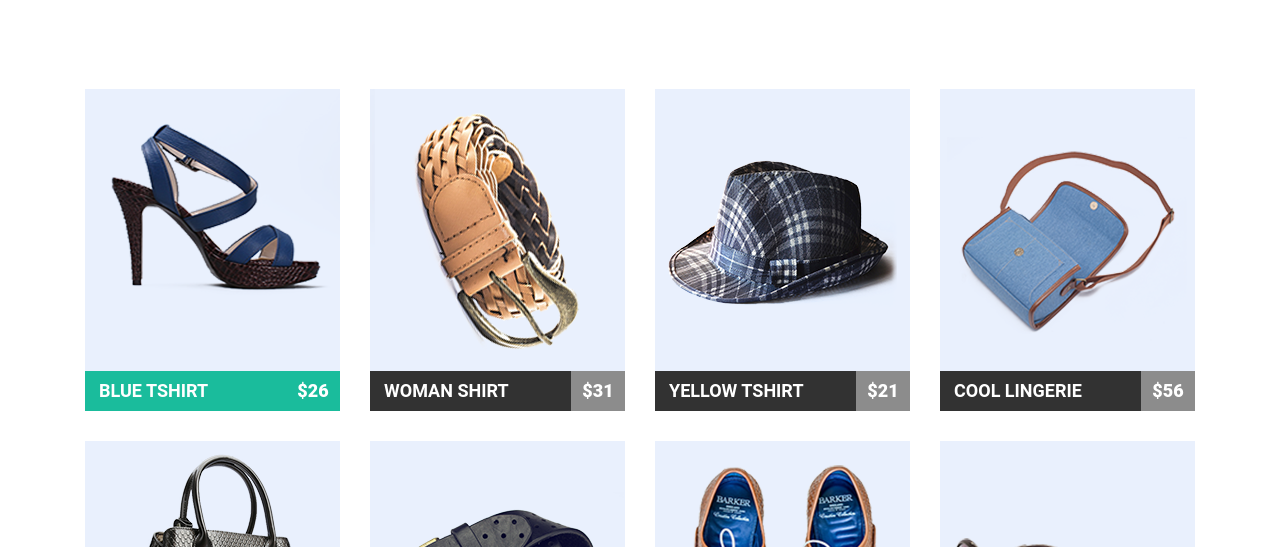
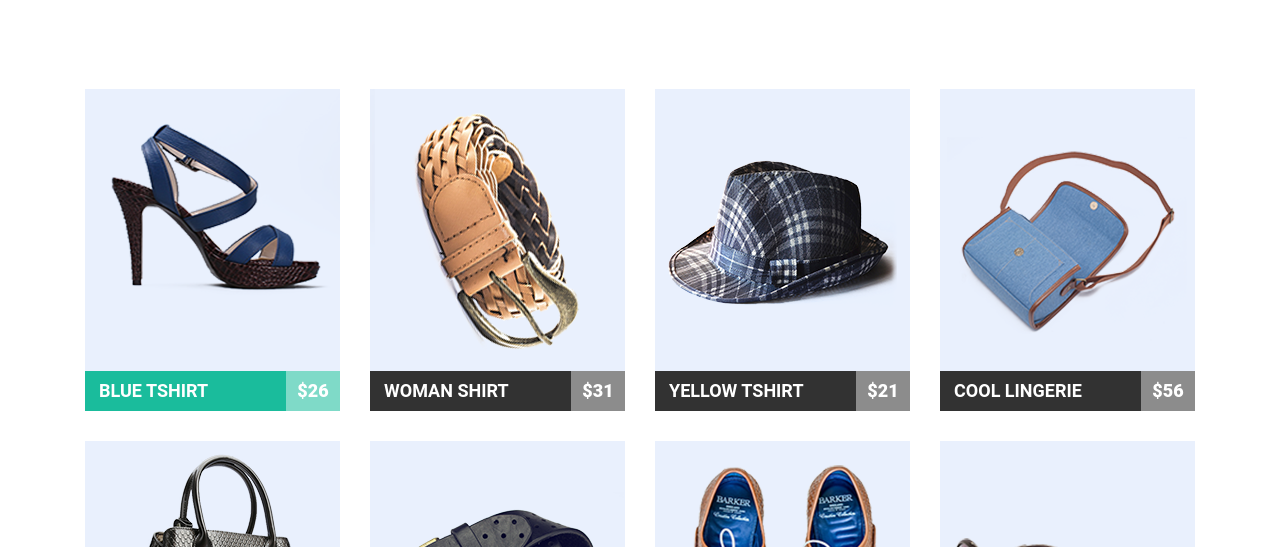
Before and after one commit to Bignichok/module-04, a plain HTML site: page index.html in a window 1280 px wide. In both pictures the pointer is over the element 212 px from the left and 644 px from the top of the page. Shown: the part 253-800 px from the top of the page. Drawn offline with Linux system fonts and the light colour scheme.

Commit message:
hover fixed

```diff
--- a/css/style.css
+++ b/css/style.css
@@ -111,12 +111,10 @@ img {
   margin-bottom: 30px;
 }
 
-.products-list-item:hover .product-name {
+.products-list-item:hover .background-container {
   background-color: #1abc9c;
 }
-.products-list-item:hover .product-price {
-  background-color: #1abc9c;
-}
+
 .product-link {
   text-decoration: none;
   color: #ffffff;
```
